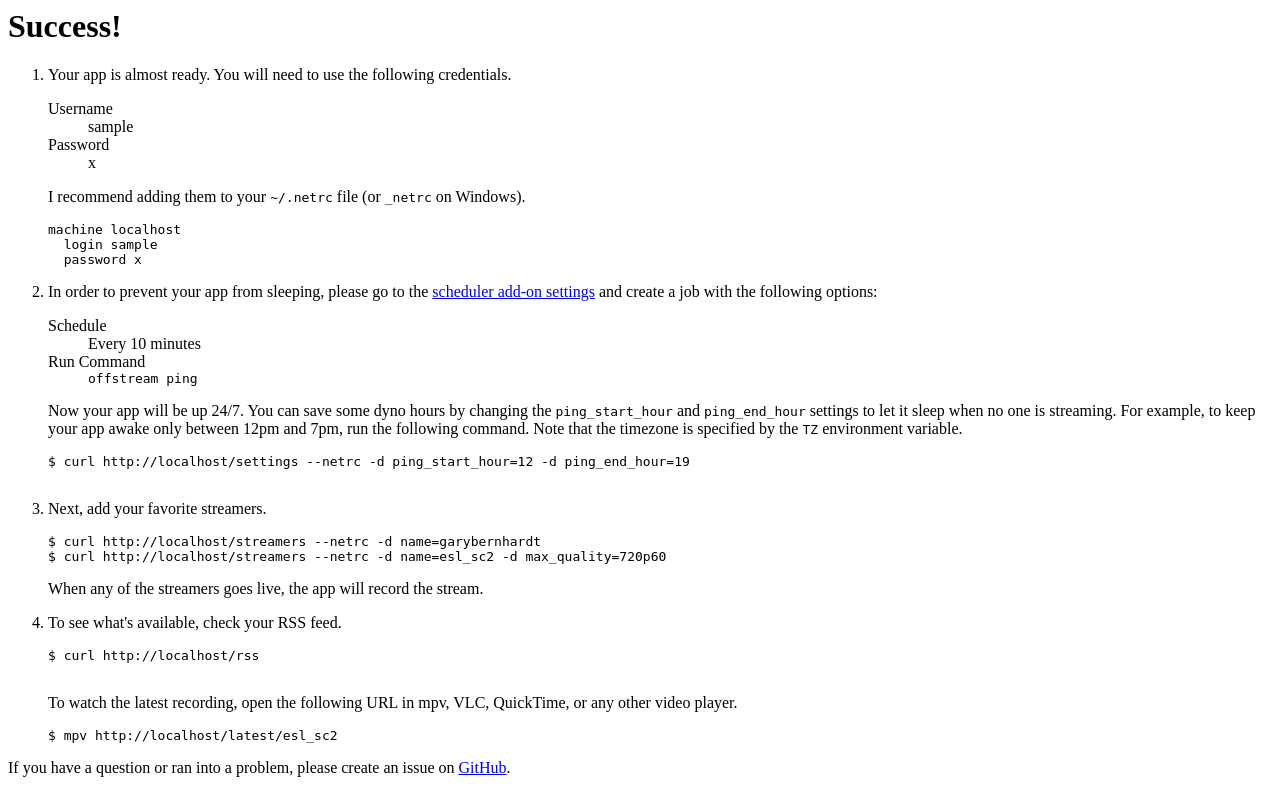
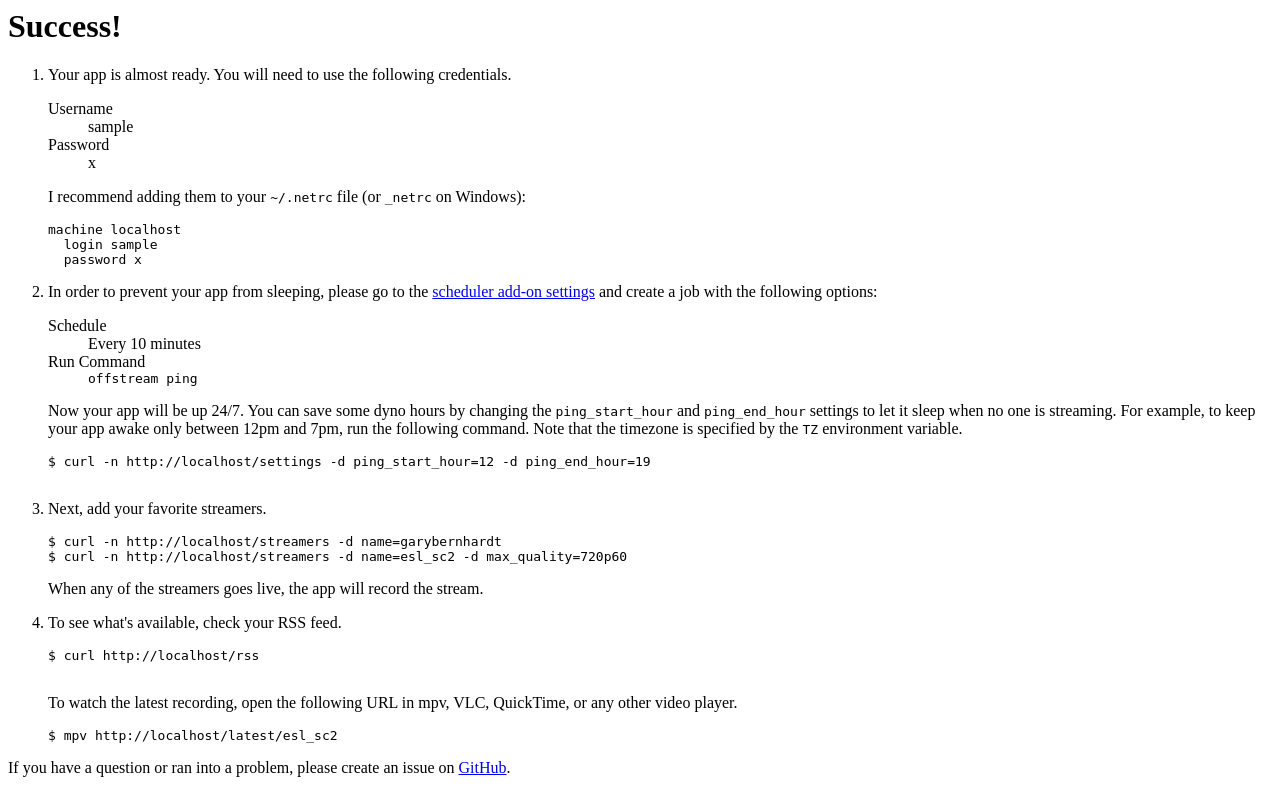
Before and after one commit to soylent/offstream, a Flask app: template src/offstream/templates/welcome.html in a window 1280 px wide. Run offline with Flask 3, Linux system fonts and the light colour scheme; the template is opened without the code that fills it: most values are stand-ins (such as "Sample title", 1, 10 or a date in 2020).

Commit message:
Update docs

```diff
--- a/src/offstream/templates/welcome.html
+++ b/src/offstream/templates/welcome.html
@@ -15,7 +15,7 @@
         </dl>
         <p>
           I recommend adding them to your <code>~/.netrc</code> file (or
-          <code>_netrc</code> on Windows).
+          <code>_netrc</code> on Windows):
         </p>
         <pre>
 machine {{ request.host }}
@@ -51,7 +51,7 @@ machine {{ request.host }}
           environment variable.
         </p>
         <pre>
-$ curl {{ url_for("update_settings", _external=True) }} --netrc -d ping_start_hour=12 -d ping_end_hour=19
+$ curl -n {{ url_for("update_settings", _external=True) }} -d ping_start_hour=12 -d ping_end_hour=19
           </pre
         >
       </li>
@@ -59,8 +59,8 @@ $ curl {{ url_for("update_settings", _external=True) }} --netrc -d ping_start_ho
       <li>
         <p>Next, add your favorite streamers.</p>
         <pre>
-$ curl {{ url_for("create_streamer", _external=True) }} --netrc -d name=garybernhardt
-$ curl {{ url_for("create_streamer", _external=True) }} --netrc -d name=esl_sc2 -d max_quality=720p60
+$ curl -n {{ url_for("create_streamer", _external=True) }} -d name=garybernhardt
+$ curl -n {{ url_for("create_streamer", _external=True) }} -d name=esl_sc2 -d max_quality=720p60
 </pre
         >
         <p>
```
Also changed, not shown: README.md.
